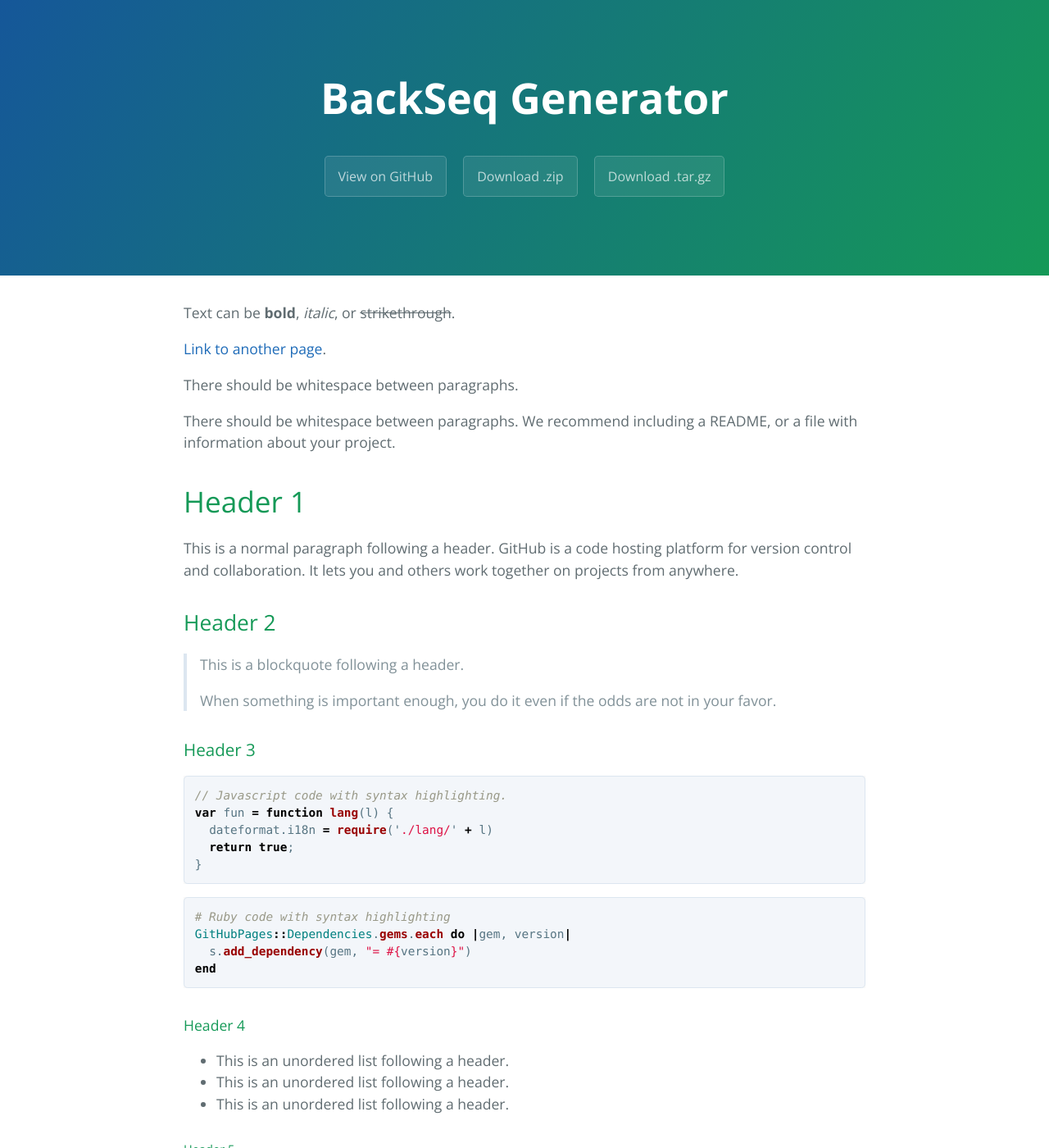
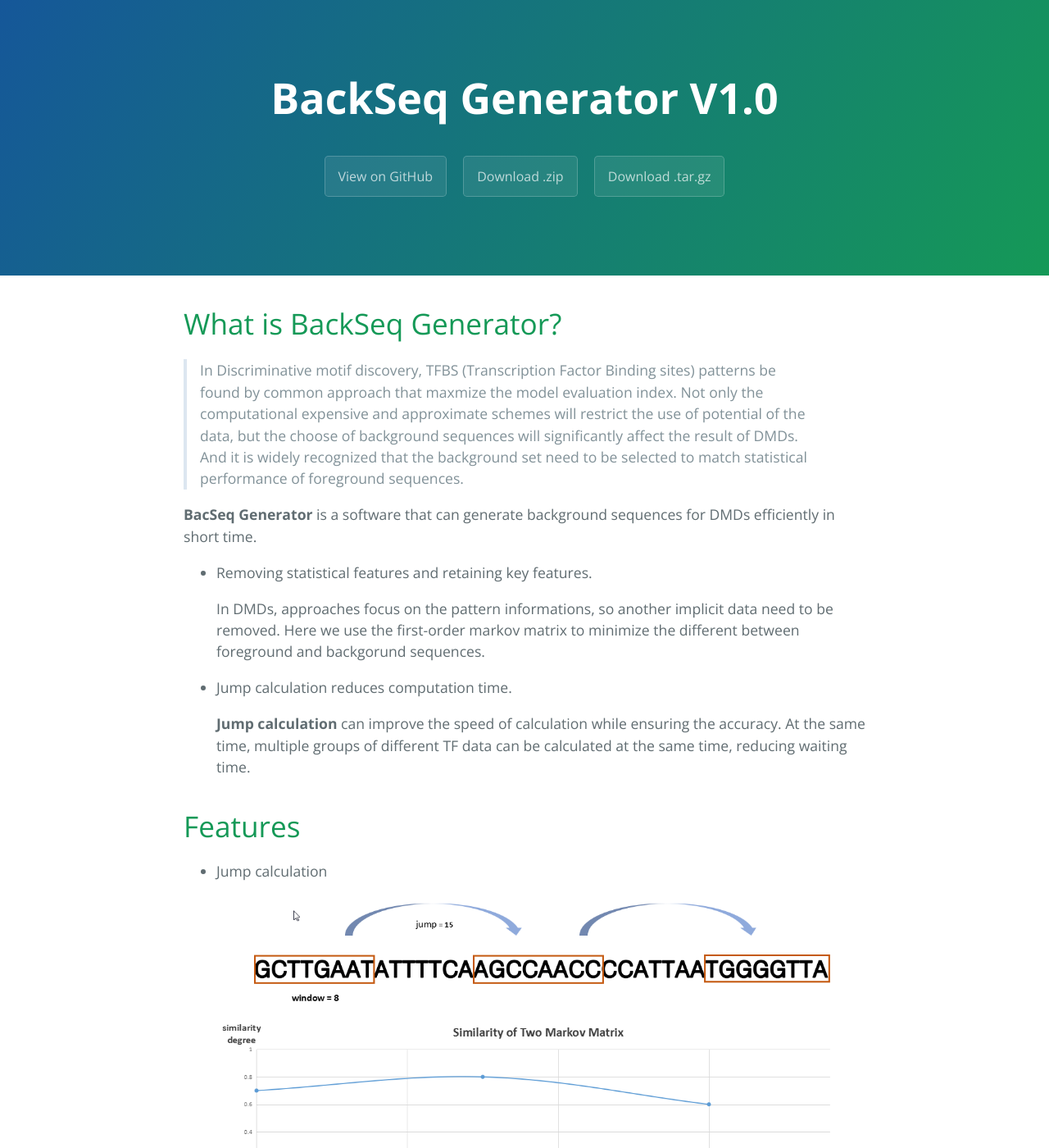
Before and after one commit to DeepBlueStory/BackseqGenerator, a Jekyll site: the page built from docs/index.md, in a window 1280 px wide and 1400 px high. Shown: the whole window at 82% size. Built offline with Jekyll 4.4.1, drawn with Linux system fonts in a browser that asks for light colours; the repository's description, which GitHub fills in, is left out; our own code applies the rules of GitHub Pages for plain Markdown files; some of the changed text lies outside the part shown.

Commit message:
fix bugs

````diff
--- a/docs/_config.yml
+++ b/docs/_config.yml
@@ -1,4 +1,4 @@
-title: BackSeq Generator
+title: BackSeq Generator V1.0
 description:
 show_downloads: true
 google_analytics:
--- a/docs/index.md
+++ b/docs/index.md
@@ -2,122 +2,31 @@
 layout: default
 ---
 
-Text can be **bold**, _italic_, or ~~strikethrough~~.
+# [](#What is)What is BackSeq Generator?
+> In Discriminative motif discovery, TFBS (Transcription Factor Binding sites) patterns be found by common approach that maxmize the model evaluation index. Not only the computational expensive and approximate schemes will restrict the use of potential of the data, but the choose of background sequences will significantly affect the result of DMDs. And it is widely recognized that the background set need to be selected to match statistical performance of foreground sequences.
 
-[Link to another page](another-page).
+**BacSeq Generator** is a software that can generate background sequences for DMDs efficiently in short time.
 
-There should be whitespace between paragraphs.
+-  Removing statistical features and retaining key features.
 
-There should be whitespace between paragraphs. We recommend including a README, or a file with information about your project.
+    In DMDs, approaches focus on the pattern informations, so another implicit data need to be removed. Here we use the first-order markov matrix to minimize the different between foreground and backgorund sequences.
 
-# [](#header-1)Header 1
+-  Jump calculation reduces computation time.
 
-This is a normal paragraph following a header. GitHub is a code hosting platform for version control and collaboration. It lets you and others work together on projects from anywhere.
+    **Jump calculation** can improve the speed of calculation while ensuring the accuracy. At the same time, multiple groups of different TF data can be calculated at the same time, reducing waiting time.
 
-## [](#header-2)Header 2
-
-> This is a blockquote following a header.
->
-> When something is important enough, you do it even if the odds are not in your favor.
-
-### [](#header-3)Header 3
-
-```js
-// Javascript code with syntax highlighting.
-var fun = function lang(l) {
-  dateformat.i18n = require('./lang/' + l)
-  return true;
-}
-```
-
-```ruby
-# Ruby code with syntax highlighting
-GitHubPages::Dependencies.gems.each do |gem, version|
-  s.add_dependency(gem, "= #{version}")
-end
-```
-
-#### [](#header-4)Header 4
-
-*   This is an unordered list following a header.
-*   This is an unordered list following a header.
-*   This is an unordered list following a header.
-
-##### [](#header-5)Header 5
-
-1.  This is an ordered list following a header.
-2.  This is an ordered list following a header.
-3.  This is an ordered list following a header.
-
-###### [](#header-6)Header 6
-
-| head1        | head two          | three |
-|:-------------|:------------------|:------|
-| ok           | good swedish fish | nice  |
-| out of stock | good and plenty   | nice  |
-| ok           | good `oreos`      | hmm   |
-| ok           | good `zoute` drop | yumm  |
-
-### There's a horizontal rule below this.
-
-* * *
-
-### Here is an unordered list:
-
-*   Item foo
-*   Item bar
-*   Item baz
-*   Item zip
-
-### And an ordered list:
-
-1.  Item one
-1.  Item two
-1.  Item three
-1.  Item four
-
-### And a nested list:
-
-- level 1 item
-  - level 2 item
-  - level 2 item
-    - level 3 item
-    - level 3 item
-- level 1 item
-  - level 2 item
-  - level 2 item
-  - level 2 item
-- level 1 item
-  - level 2 item
-  - level 2 item
-- level 1 item
-
-### Small image
-
-![](https://assets-cdn.github.com/images/icons/emoji/octocat.png)
-
-### Large image
-
-![](https://guides.github.com/activities/hello-world/branching.png)
+# [](#Feature)Features
 
 
-### Definition lists can be used with HTML syntax.
+-  Jump calculation
+![](jump.png)
 
-<dl>
-<dt>Name</dt>
-<dd>Godzilla</dd>
-<dt>Born</dt>
-<dd>1952</dd>
-<dt>Birthplace</dt>
-<dd>Japan</dd>
-<dt>Color</dt>
-<dd>Green</dd>
-</dl>
 
-```
-Long, single-line code blocks should not wrap. They should horizontally scroll if they are too long. This line should be long enough to demonstrate this.
-```
+-  Memory map
+![](mem.png)
 
-```
-The final element.
-```
+# [](#How to use?)How to use?
+1. Download the compressed packet, unzip it.
+2. cd /BackseqG
+3. make
+4. main -j 10 -m 2 -f xx_narrowPeak.bed xx2_narrowPeak.bed -F hg19
````
Also changed, not shown: docs/jump.png (added), docs/mem.png (added).
